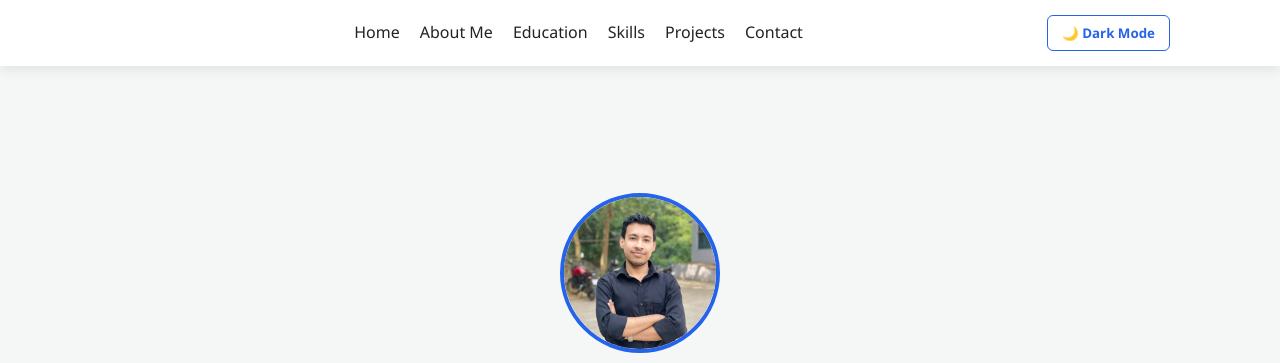
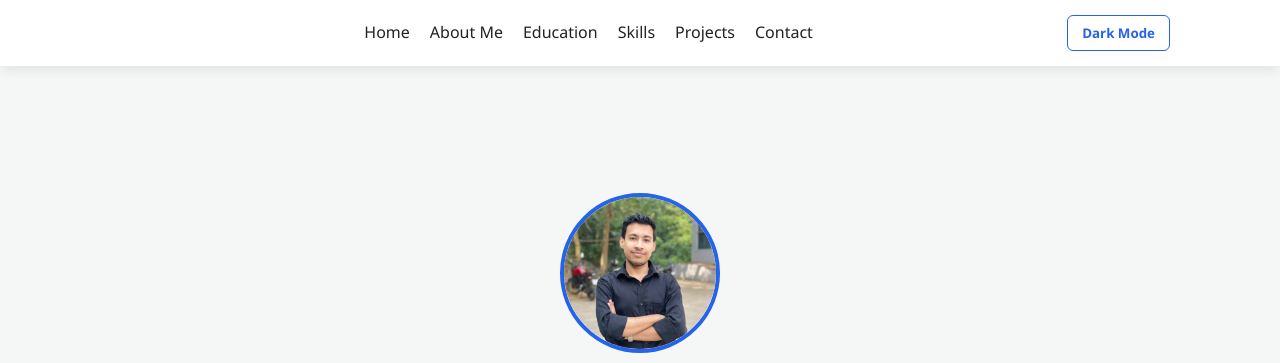
Before and after one commit to solaymankhandakershawon/solaymankhandaker-111224034, a plain HTML site: page index.html in a window 1280 px wide. Shown: the top 363 px of the page. Drawn offline with Linux system fonts and the light colour scheme.

Commit message:
Fix HTML encoding issues in index.html

```diff
--- a/index.html
+++ b/index.html
@@ -3,7 +3,7 @@
 <head>
     <meta charset="UTF-8">
     <meta name="viewport" content="width=device-width, initial-scale=1.0">
-    <title> Solayman Khandaker | Portfolio</title>
+    <title>Solayman Khandaker | Portfolio</title>
     <link rel="stylesheet" href="style.css">
 </head>
 <body>
@@ -20,7 +20,7 @@
                 <li><a href="#projects">Projects</a></li>
                 <li><a href="#contact">Contact</a></li>
             </ul>
-            <button id="theme-toggle" class="theme-btn">🌙 Dark Mode</button>
+            <button id="theme-toggle" class="theme-btn">Dark Mode</button>
         </nav>
     </header>
 
@@ -28,7 +28,7 @@
     <section id="home" class="hero">
         <div class="hero-content">
             <img src="profile.jpg" alt=" Solayman Khandaker" class="profile-img">
-            <h1> Solayman Khandaker</h1>
+            <h1>Solayman Khandaker</h1>
             <p class="subtitle">CSE Undergraduate | Web & Software Developer | Graphic Designer</p>
             <p class="short-bio">Passionate about building practical software solutions, AI automations, and clean digital experiences.</p>
             <button id="greet-btn" class="primary-btn">Welcome 👋</button>
```
